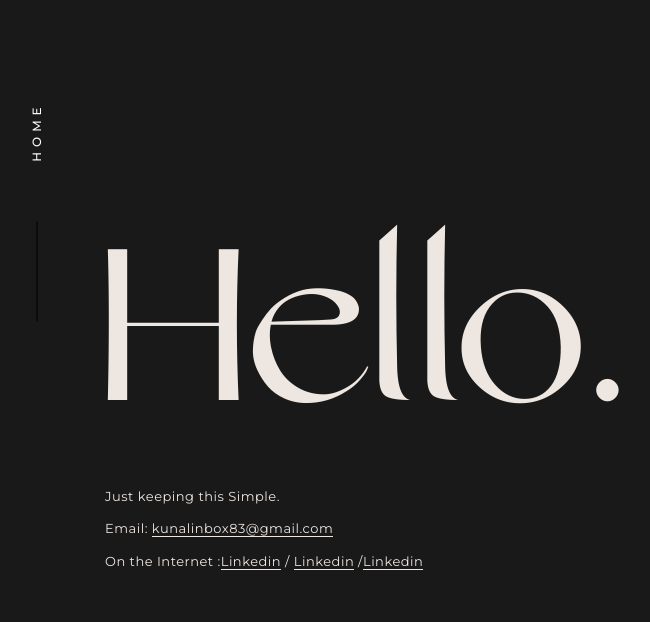
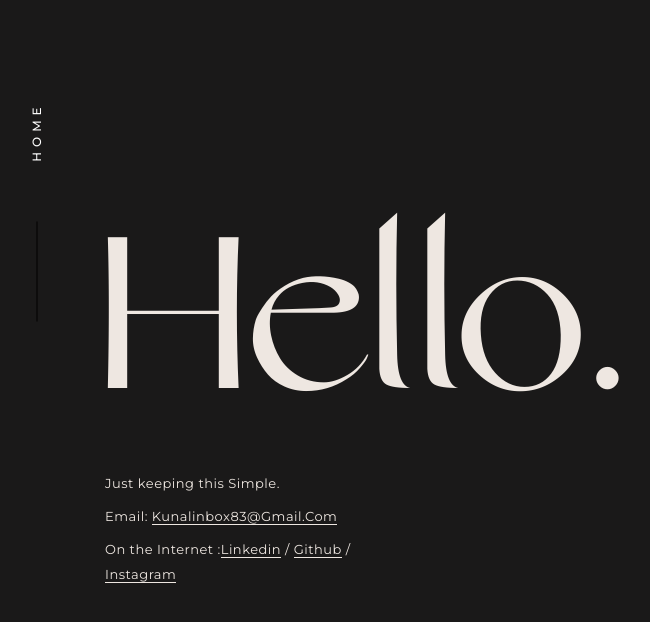
Before and after one commit to kunalkumar007/kunalkumar007.github.io, a React (Create React App) app: page / in a window 1280 px wide. Both pictures are taken after a click on the element "CONTACT". Shown: the top 622 px of the page, without its empty margins (23-673 px from the left). Built offline with nearby package versions, Linux system fonts and the light colour scheme.

Commit message:
fix: added links to a tag

```diff
--- a/src/components/Contact.tsx
+++ b/src/components/Contact.tsx
@@ -12,11 +12,14 @@ export default function Contact(props: contactProps) {
       <div className="infoContainer">
         <p>Just keeping this Simple.</p>
         <p>
-          Email: <a href="/">kunalinbox83@gmail.com</a>
+          Email:{" "}
+          <a href="mailto:kunalinbox83@gmail.com">kunalinbox83@gmail.com</a>
         </p>
         <p>
-          On the Internet :<a href="/">Linkedin</a> / <a href="/">Linkedin</a> /
-          <a href="/">Linkedin</a>
+          On the Internet :
+          <a href="https://www.linkedin.com/in/kunalkumar007/">Linkedin</a> /{" "}
+          <a href="https://www.github.com/kunalkumar007/">Github</a> /{" "}
+          <a href="https://www.instagram.com/kunal.developer/">Instagram</a>
         </p>
       </div>
     </div>
--- a/src/components/Header.tsx
+++ b/src/components/Header.tsx
@@ -9,10 +9,18 @@ const HomeHeader = () => {
   return (
     <div className="headerMenuContainer">
       <div className={`headerMenu ${animate("bounceInUp", 0)}`}>
-        <h4>li</h4>
-        <h4>gb</h4>
-        <h4>ig</h4>
-        <h4>dm</h4>
+        <a href="https://www.linkedin.com/in/kunalkumar007/">
+          <h4>li</h4>
+        </a>
+        <a href="https://github.com/kunalkumar007">
+          <h4>gb</h4>
+        </a>
+        <a href="https://www.instagram.com/kunal.developer/">
+          <h4>ig</h4>
+        </a>
+        <a href="mailto:kunalinbox83@gmail.com">
+          <h4>dm</h4>
+        </a>
       </div>
       <div className="logo">
         <h1>K.K</h1>
--- a/src/styles/app.css
+++ b/src/styles/app.css
@@ -46,6 +46,9 @@
   /* border: 2px solid firebrick; */
   position: relative;
   margin-top: 12vh;
+}
+.headerMenu a {
+  color: black;
 }
 .headerMenu::before {
   content: "";
@@ -328,6 +331,7 @@
   border-width: 1px;
   border-color: #c69e91 #c69e91 #eee7e1;
   color: #eee7e1;
+  text-transform: capitalize;
 }
 .contactContainer a:hover {
   text-decoration: line-through;
```
